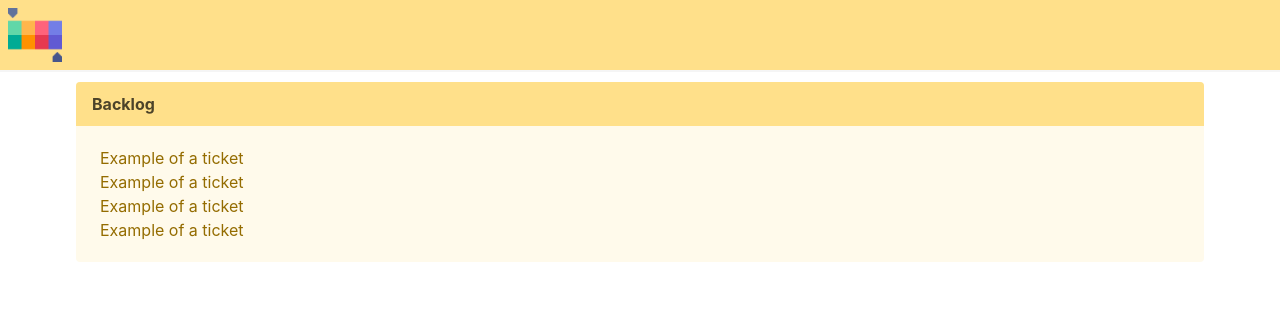
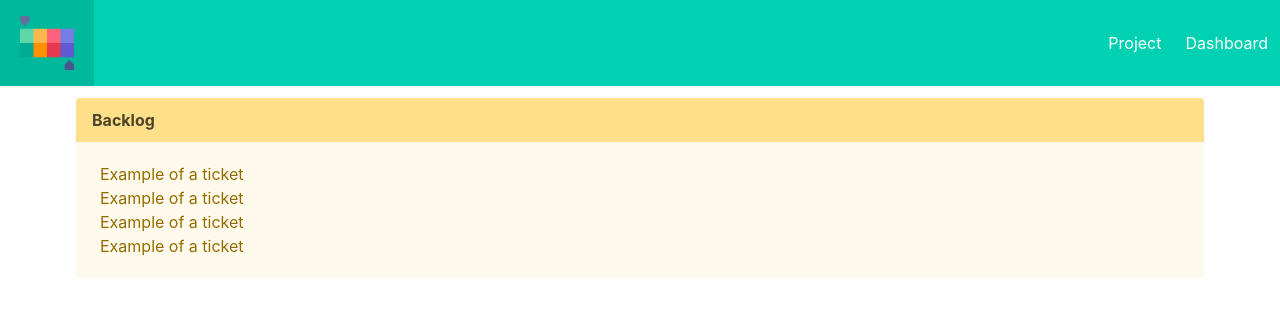
Before and after one commit to tricia-holmes/issue-tracker, a React (Vite) app: page / in a window 1280 px wide. Shown: the top 316 px of the page. Built offline with nearby package versions, Linux system fonts and the light colour scheme.

Commit message:
Add links to Navbar

```diff
--- a/src/components/Nav.tsx
+++ b/src/components/Nav.tsx
@@ -2,9 +2,17 @@ import logo from '../assets/gradient.png'
 
 export default function Nav() {
   return (
-    <nav className='navbar has-shadow is-warning'>
+    <nav className='navbar has-shadow is-primary'>
       <div className='navbar-brand'>
-        <img src={logo} alt='placeholder-icon' style={{ maxHeight: '70px' }} className='py-2 px-2' />
+        <a className='navbar-item'>
+          <img src={logo} alt='placeholder-icon' style={{ maxHeight: '70px' }} className='py-2 px-2' />
+        </a>
+      </div>
+      <div className='navbar-menu'>
+        <div className='navbar-end'>
+          <a className='navbar-item'>Project</a>
+          <a className='navbar-item'>Dashboard</a>
+        </div>
       </div>
     </nav>
   )
```
